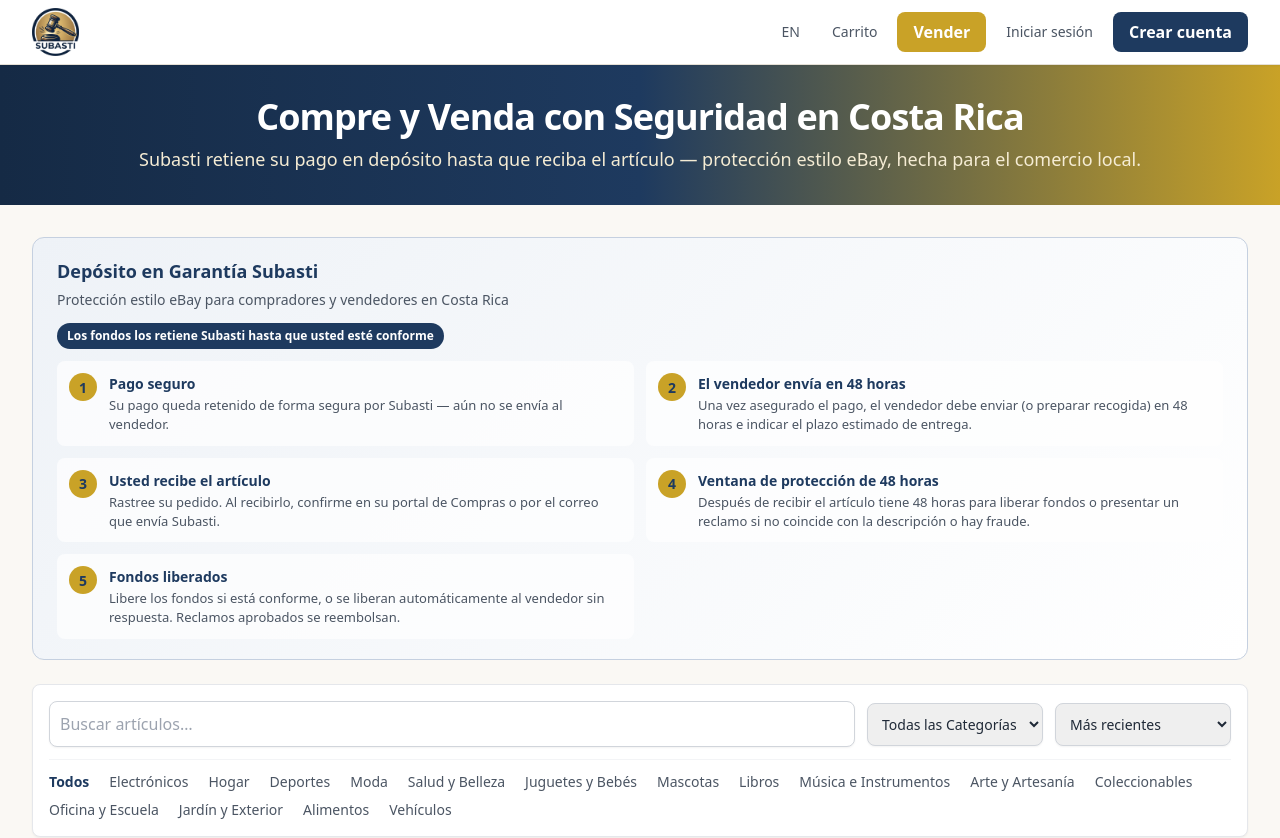
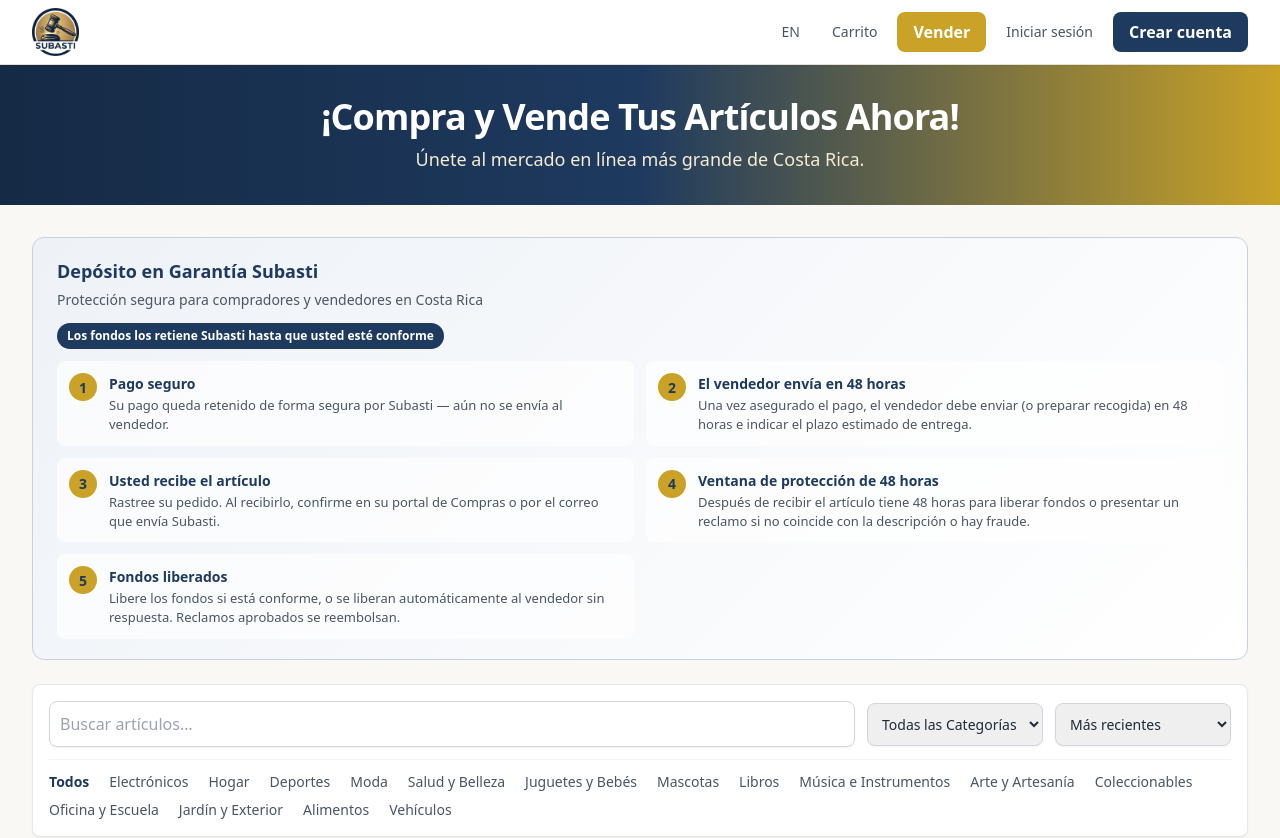
Before and after one commit to vgavilanes89/Subasti, a React (Create React App) app: page / in a window 1280 px wide. Shown: the top 838 px of the page. Built offline with nearby package versions, Linux system fonts and the light colour scheme.

Commit message:
Restore homepage banner and remove eBay references from copy.

```diff
--- a/src/App.js
+++ b/src/App.js
@@ -85,8 +85,8 @@
   };
 
   const bannerL = loc === 'en'
-    ? { text: 'Buy & Sell Securely in Costa Rica', sub: 'Subasti holds your payment in escrow until you receive your item — eBay-style protection, built for local commerce.' }
-    : { text: 'Compre y Venda con Seguridad en Costa Rica', sub: 'Subasti retiene su pago en depósito hasta que reciba el artículo — protección estilo eBay, hecha para el comercio local.' };
+    ? { text: 'Buy and Sell Your Items Now!', sub: 'Join the largest online marketplace in Costa Rica.' }
+    : { text: '¡Compra y Vende Tus Artículos Ahora!', sub: 'Únete al mercado en línea más grande de Costa Rica.' };
 
   return (
     <AuthProvider>
--- a/src/components/EscrowPanel.js
+++ b/src/components/EscrowPanel.js
@@ -5,11 +5,11 @@
     const steps = escrowPolicySteps(loc);
     const L = loc === 'en' ? {
         title: 'Subasti Secure Escrow',
-        subtitle: 'eBay-style protection for buyers and sellers in Costa Rica',
+        subtitle: 'Secure protection for buyers and sellers in Costa Rica',
         badge: 'Funds held by Subasti until you are satisfied',
     } : {
         title: 'Depósito en Garantía Subasti',
-        subtitle: 'Protección estilo eBay para compradores y vendedores en Costa Rica',
+        subtitle: 'Protección segura para compradores y vendedores en Costa Rica',
         badge: 'Los fondos los retiene Subasti hasta que usted esté conforme',
     };
 
--- a/src/pages/AboutPage.js
+++ b/src/pages/AboutPage.js
@@ -6,7 +6,7 @@
         title: 'About Subasti',
         subtitle: 'Costa Rica\'s marketplace for buying, selling, and auctioning with confidence.',
         mission: 'Our Mission',
-        missionText: 'Subasti connects buyers and sellers across Costa Rica through secure escrow: payments are held until buyers receive their items and confirm satisfaction. Fixed-price sales, live auctions, and local pickup — all with eBay-style protection built for Costa Rica.',
+        missionText: 'Subasti connects buyers and sellers across Costa Rica through secure escrow: payments are held until buyers receive their items and confirm satisfaction. Fixed-price sales, live auctions, and local pickup — all backed by Subasti secure escrow.',
         story: 'Our Story',
         storyText: 'Founded in San José, Subasti was built for local commerce: colones or dollars, shipping or pickup, and transparent seller profiles. Whether you are decluttering your home or hunting for a rare find, Subasti is your community marketplace.',
         values: 'What We Stand For',
@@ -18,7 +18,7 @@
         title: 'Sobre Subasti',
         subtitle: 'El mercado de Costa Rica para comprar, vender y subastar con confianza.',
         mission: 'Nuestra Misión',
-        missionText: 'Subasti conecta compradores y vendedores en Costa Rica con depósito en garantía: los pagos se retienen hasta que el comprador recibe y confirma conformidad. Ventas a precio fijo, subastas y recogida local — con protección estilo eBay para Costa Rica.',
+        missionText: 'Subasti conecta compradores y vendedores en Costa Rica con depósito en garantía: los pagos se retienen hasta que el comprador recibe y confirma conformidad. Ventas a precio fijo, subastas y recogida local — respaldadas por el depósito en garantía de Subasti.',
         story: 'Nuestra Historia',
         storyText: 'Fundada en San José, Subasti fue creada para el comercio local: colones o dólares, envío o recogida, y perfiles de vendedor transparentes. Ya sea que estés ordenando tu hogar o buscando un hallazgo único, Subasti es tu mercado comunitario.',
         values: 'Lo Que Nos Representa',
```
